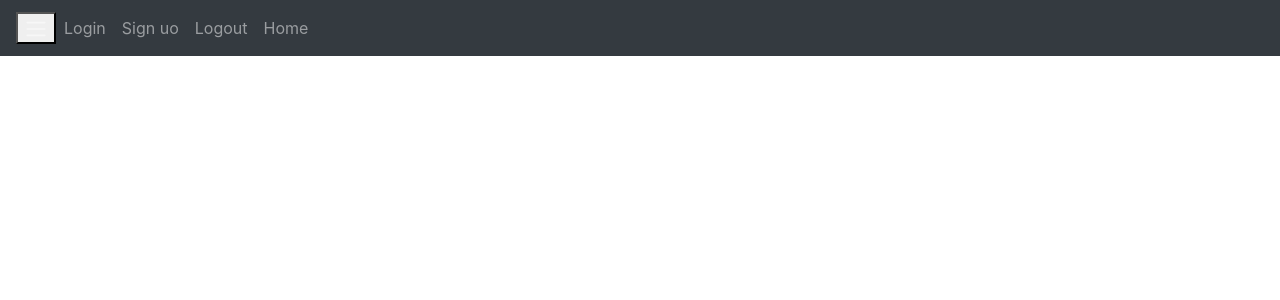
After one commit to FHegardt/ReinforcementLearningGame, a Flask app: template website/templates/home.html in a window 1280 px wide. The commit adds this page. Shown: the top 300 px of the page. Run offline with Flask 2, Linux system fonts and the light colour scheme; the template is opened without the code that fills it, so the values that code supplies are empty; some libraries are stand-ins or nearby versions.

Commit message:
created navbar

```diff
--- a/website/templates/base.html
+++ b/website/templates/base.html
@@ -9,7 +9,46 @@
       integrity="sha384-Vkoo8x4CGsO3+Hhxv8T/Q5PaXtkKtu6ug5TOeNV6gBiFeWPGFN9MuhOf23Q9Ifjh"
       crossorigin="anonymous"
     />
-    <title>{% block title %}</title>
+    <title>{% block title %}Home{% endblock %}</title>
   </head>
-  <body></body>
+  <body>
+    <nav class="navbar navbar-expand-lg navbar-dark bg-dark">
+      <button
+        class="navbar-toggle"
+        type="button"
+        data-toggle="collapse"
+        data-target="#navbar"
+      >
+        <span class="navbar-toggler-icon"></span>
+      </button>
+      <div class="collapse navbar-collapse" id="navbar">
+        <div class="navbar-nav">
+          <a class="nav-item nav-link" id="login" href="/login">Login</a>
+          <a class="nav-item nav-link" id="signUp" href="/sign-up">Sign uo</a>
+          <a class="nav-item nav-link" id="logout" href="/logout">Logout</a>
+          <a class="nav-item nav-link" id="Home" href="/">Home</a>
+        </div>
+      </div>
+    </nav>
+    <script
+      src="https://code.jquery.com/jquery-3.2.1.slim.min.js"
+      integrity="sha384-KJ3o2DKtIkvYIK3UENzmM7KCkRr/rE9/Qpg6aAZGJwFDMVNA/GpGFF93hXpG5KkN"
+      crossorigin="anonymous"
+    ></script>
+    <script
+      src="https://cdnjs.cloudflare.com/ajax/libs/popper.js/1.12.9/umd/popper.min.js"
+      integrity="sha384-ApNbgh9B+Y1QKtv3Rn7W3mgPxhU9K/ScQsAP7hUibX39j7fakFPskvXusvfa0b4Q"
+      crossorigin="anonymous"
+    ></script>
+    <script
+      src="https://maxcdn.bootstrapcdn.com/bootstrap/4.0.0/js/bootstrap.min.js"
+      integrity="sha384-JZR6Spejh4U02d8jOt6vLEHfe/JQGiRRSQQxSfFWpi1MquVdAyjUar5+76PVCmYl"
+      crossorigin="anonymous"
+    ></script>
+
+    <script
+      type="text/javascript"
+      src="{{ url_for('static', filename='index.js') }}"
+    ></script>
+  </body>
 </html>
--- /dev/null
+++ b/website/templates/home.html
@@ -0,0 +1 @@
+{% extends "base.html" %} {% block title %}Home{% endblock %}
--- a/website/templates/views.py
+++ b/website/templates/views.py
@@ -1,6 +1,6 @@
-from flask import Blueprint
+from flask import Blueprint, render_template
 views = Blueprint('views', __name__)
 
 @views.route('/')
 def home():
-    return "<h1>Testtest</h1>"
+    return render_template("home.html")
```
